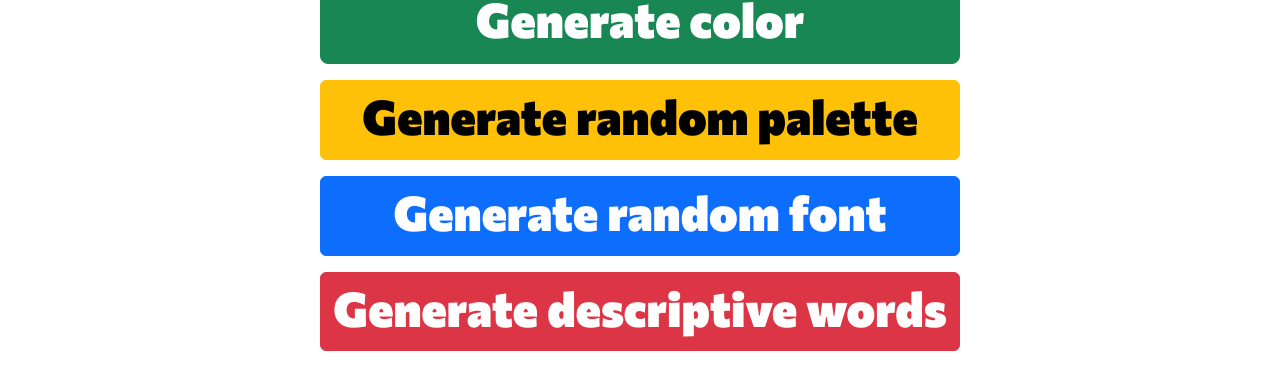
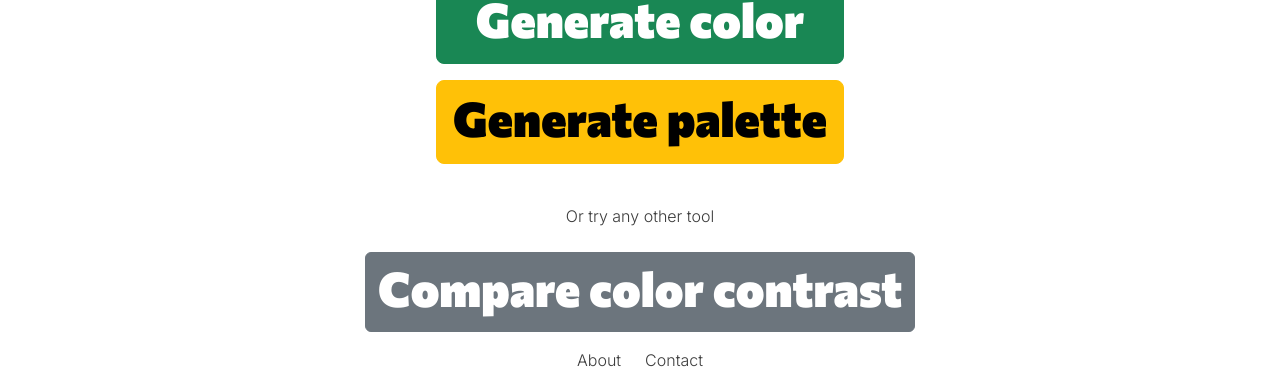
Before and after one commit to fiamont/colormachine, a React (Vite) app: page / in a window 1280 px wide. Shown: the part 748-1140 px from the top of the page. Built offline with nearby package versions, Linux system fonts and the light colour scheme.

Commit message:
Change to Modals in all generators

```diff
--- a/src/components/GeneratorSection.jsx
+++ b/src/components/GeneratorSection.jsx
@@ -17,10 +17,13 @@
       <Button variant="success" size="lg" onClick={handleShow}>
         <h1>Generate color</h1>
       </Button>
+      <Button variant="warning" size="lg" onClick={handleShow}>
+        <h1>Generate palette</h1>
+      </Button>
       <ColorGenerator show={activeGenerator} handleClose={handleClose} />
-      <PaletteGenerator />
+      {/* <PaletteGenerator />
       <FontGenerator />
-      <InspirationGenerator />
+      <InspirationGenerator /> */}
     </section>
   );
 }
--- a/src/components/tools/FontGenerator.jsx
+++ b/src/components/tools/FontGenerator.jsx
@@ -1,10 +1,18 @@
 import { Button } from "react-bootstrap";
 
-function FontGenerator() {
+function FontGenerator({ show, handleClose }) {
   return (
-    <Button variant="primary">
-      <h1>Generate random font</h1>
-    </Button>
+    <Modal show={show} onHide={handleClose} size="lg">
+      <Modal.Header closeButton>
+        <Modal.Title>Font Generator</Modal.Title>
+      </Modal.Header>
+      <Modal.Body>Generate font here</Modal.Body>
+      <Modal.Footer>
+        <Button variant="secondary" onClick={handleClose}>
+          Close
+        </Button>
+      </Modal.Footer>
+    </Modal>
   );
 }
 
--- a/src/components/tools/InspirationGenerator.jsx
+++ b/src/components/tools/InspirationGenerator.jsx
@@ -1,10 +1,18 @@
 import { Button } from "react-bootstrap";
 
-function InspirationGenerator() {
+function InspirationGenerator({ show, handleClose }) {
   return (
-    <Button variant="danger">
-      <h1>Generate descriptive words</h1>
-    </Button>
+    <Modal show={show} onHide={handleClose} size="lg">
+      <Modal.Header closeButton>
+        <Modal.Title>Inspirational Word Generator</Modal.Title>
+      </Modal.Header>
+      <Modal.Body>Generate inspirational words here</Modal.Body>
+      <Modal.Footer>
+        <Button variant="secondary" onClick={handleClose}>
+          Close
+        </Button>
+      </Modal.Footer>
+    </Modal>
   );
 }
 
--- a/src/components/tools/PaletteGenerator.jsx
+++ b/src/components/tools/PaletteGenerator.jsx
@@ -1,10 +1,18 @@
-import { Button } from "react-bootstrap";
+import { Modal, Button } from "react-bootstrap";
 
-function PaletteGenerator() {
+function PaletteGenerator({ show, handleClose }) {
   return (
-    <Button variant="warning">
-      <h1>Generate random palette</h1>
-    </Button>
+    <Modal show={show} onHide={handleClose} size="lg">
+      <Modal.Header closeButton>
+        <Modal.Title>Palette Generator</Modal.Title>
+      </Modal.Header>
+      <Modal.Body>Generate palette here</Modal.Body>
+      <Modal.Footer>
+        <Button variant="secondary" onClick={handleClose}>
+          Close
+        </Button>
+      </Modal.Footer>
+    </Modal>
   );
 }
 
```
